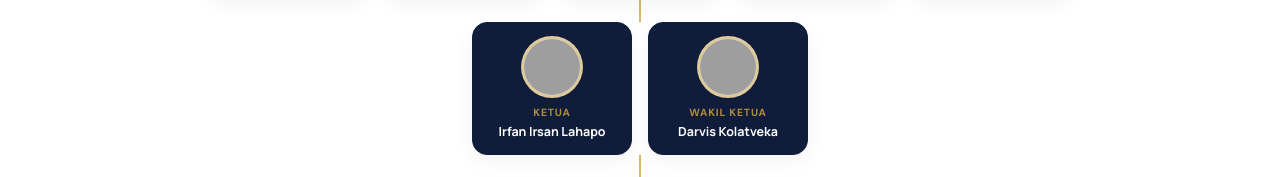
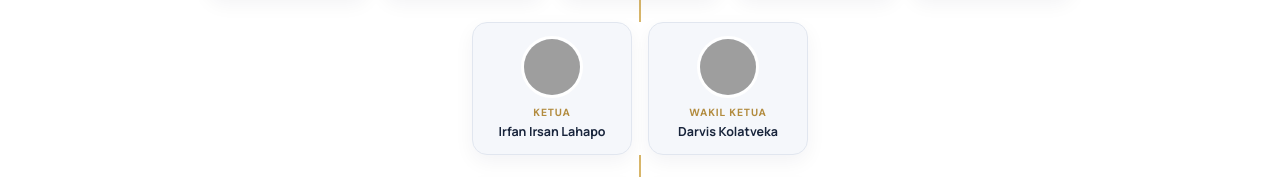
Before and after one commit to fauziandiletsgoo/weri, a plain HTML site: page index.html in a window 1280 px wide. Shown: the part 2530-2707 px from the top of the page. Drawn offline with Linux system fonts and the light colour scheme; grey boxes are pictures that could not be loaded.

Commit message:
Update index.html

```diff
--- a/index.html
+++ b/index.html
@@ -295,8 +295,8 @@
             </div>
             <div class="connector"></div>
             <div class="org-row">
-              <div class="org-node leader"><img class="avatar" src="https://i.pravatar.cc/120?img=11" alt="Foto dummy ketua"><span class="role">Ketua</span><strong>Irfan Irsan Lahapo</strong></div>
-              <div class="org-node leader"><img class="avatar" src="https://i.pravatar.cc/120?img=18" alt="Foto dummy wakil ketua"><span class="role">Wakil Ketua</span><strong>Darvis Kolatveka</strong></div>
+              <div class="org-node"><img class="avatar" src="https://i.pravatar.cc/120?img=11" alt="Foto dummy ketua"><span class="role">Ketua</span><strong>Irfan Irsan Lahapo</strong></div>
+              <div class="org-node"><img class="avatar" src="https://i.pravatar.cc/120?img=18" alt="Foto dummy wakil ketua"><span class="role">Wakil Ketua</span><strong>Darvis Kolatveka</strong></div>
             </div>
             <div class="connector"></div>
             <div class="org-row">
```
